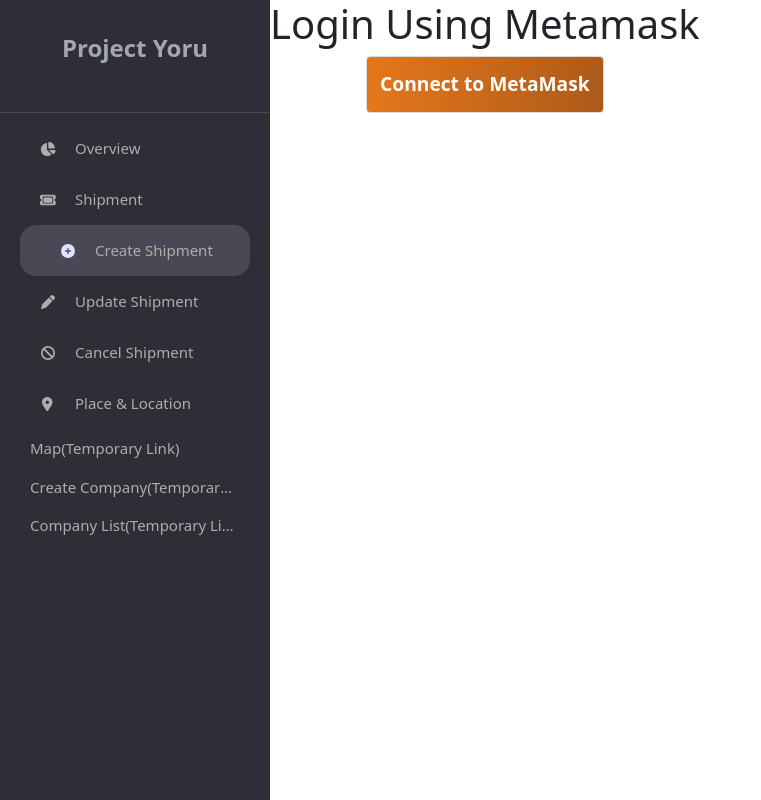
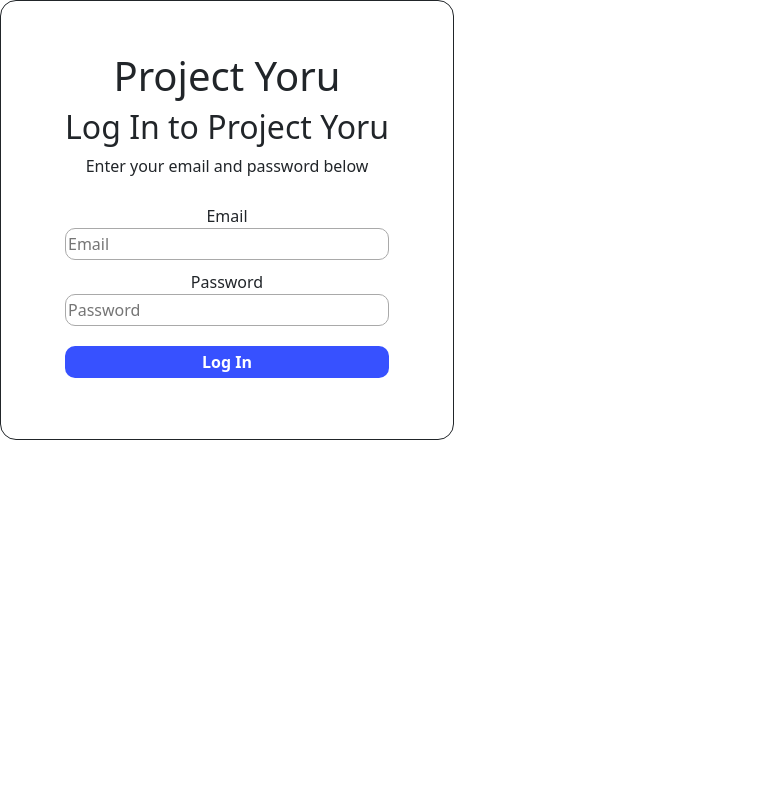
Before and after one commit to anirudhmakhana/Project-Yoru, a React (Create React App) app in the folder company-registration/: page / in a window 1280 px wide. Shown: the whole page, without its empty margins (0-761 px from the left). Built offline with nearby package versions, Linux system fonts and the light colour scheme; no server answers; what react-google-maps would draw is missing.

Commit message:
Test login page

```diff
--- a/company-registration/src/App.js
+++ b/company-registration/src/App.js
@@ -12,6 +12,8 @@ import { BrowserRouter } from 'react-router-dom';
 
 import { CustomSidebar } from './components/sidebar';
 
+import { LoginPage } from './pages/Login';
+
 const createError = require('http-errors')
 
 function App() {
@@ -19,7 +21,8 @@ function App() {
 
     <BrowserRouter>
       <div className="App">
-        <CustomSidebar/>
+        <LoginPage/>
+        {/* <CustomSidebar/> */}
       </div>
     </BrowserRouter>
 
```
